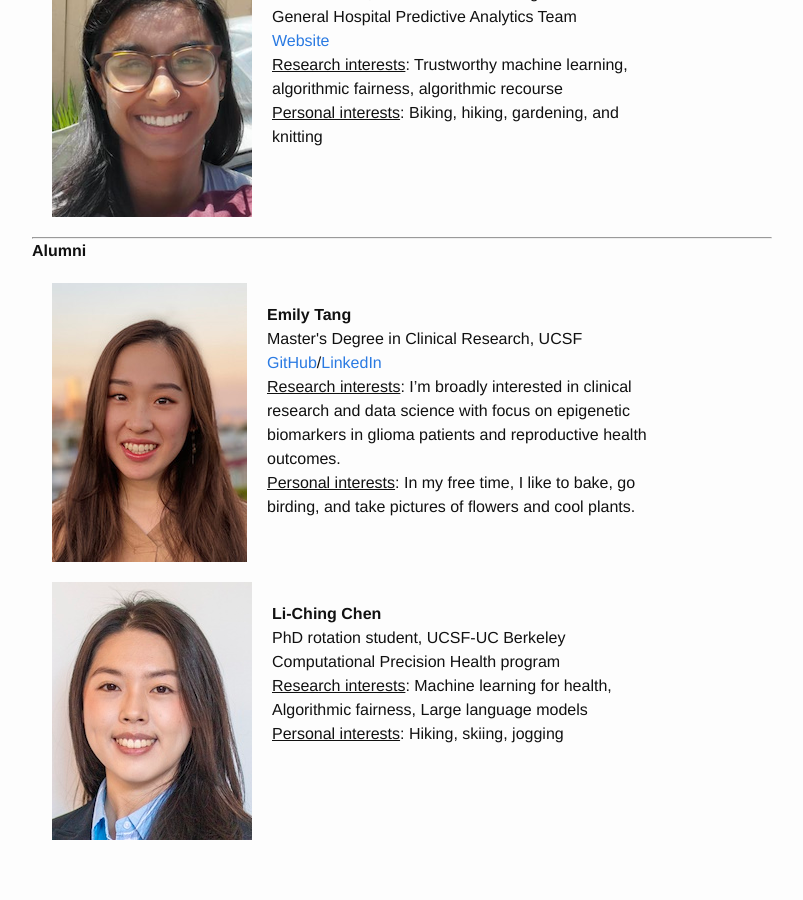
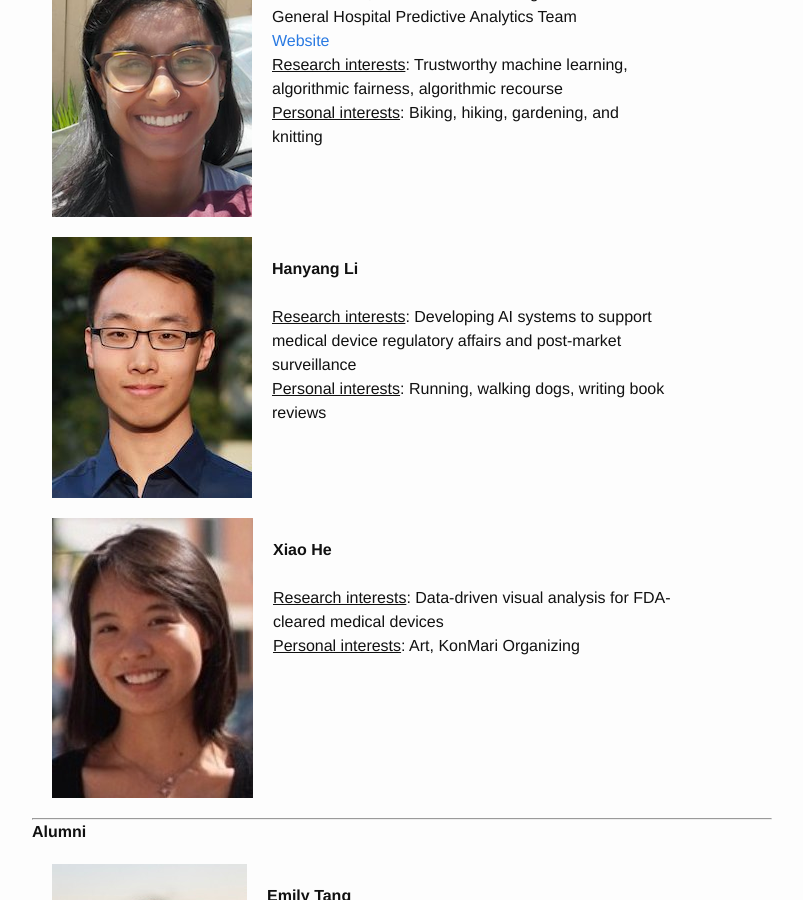
Before and after one commit to jjfeng/jjfeng.github.io, a Jekyll site: the page built from team.html, in a window 1280 px wide and 900 px high, scrolled down 1070 px. Shown: the whole window, without its empty margins (238-1041 px from the left). Built offline with Jekyll 4.4.1, drawn with Linux system fonts in a browser that asks for light colours.

Commit message:
update team

```diff
--- a/team.html
+++ b/team.html
@@ -60,6 +60,35 @@ Data scientist, member of Zuckerberg San Francisco General Hospital Predictive A
 </div>
 </div>
 
+<div class="container" style="display: flex; flex-wrap: wrap; margin: 20px">
+<div>
+<img src="Hanyang_photo.jpg">
+</div>
+<div style="margin: 20px; max-width: 400px">
+    <b>Hanyang Li</b>
+<br/>
+
+<br/>
+<u>Research interests</u>: Developing AI systems to support medical device regulatory affairs and post-market surveillance
+<br/>
+<u>Personal interests</u>: Running, walking dogs, writing book reviews
+</div>
+</div>
+
+<div class="container" style="display: flex; flex-wrap: wrap; margin: 20px">
+<div>
+<img src="Xiao_photo.jpeg">
+</div>
+<div style="margin: 20px; max-width: 400px">
+    <b>Xiao He</b>
+<br/>
+
+<br/>
+<u>Research interests</u>: Data-driven visual analysis for FDA-cleared medical devices
+<br/>
+<u>Personal interests</u>: Art, KonMari Organizing
+</div>
+</div>
 
 <hr>
 
```
Also changed, not shown: Hanyang_photo.jpg (added), Xiao_photo.jpeg (added).
